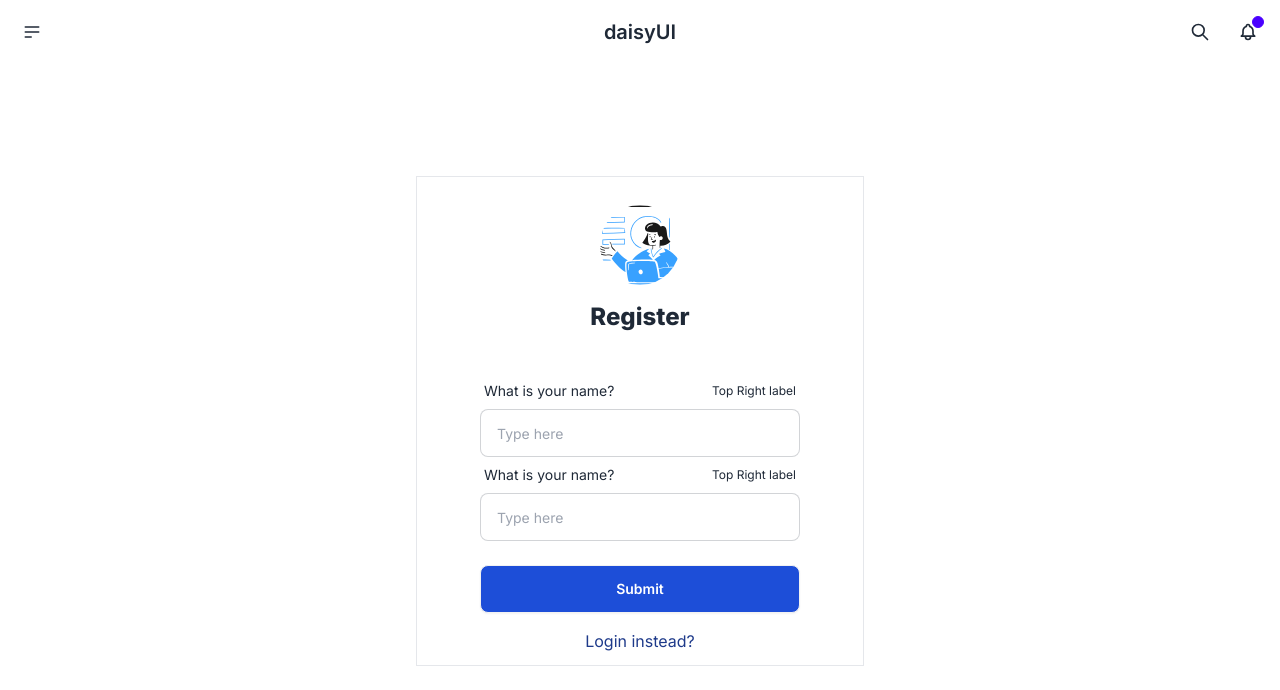
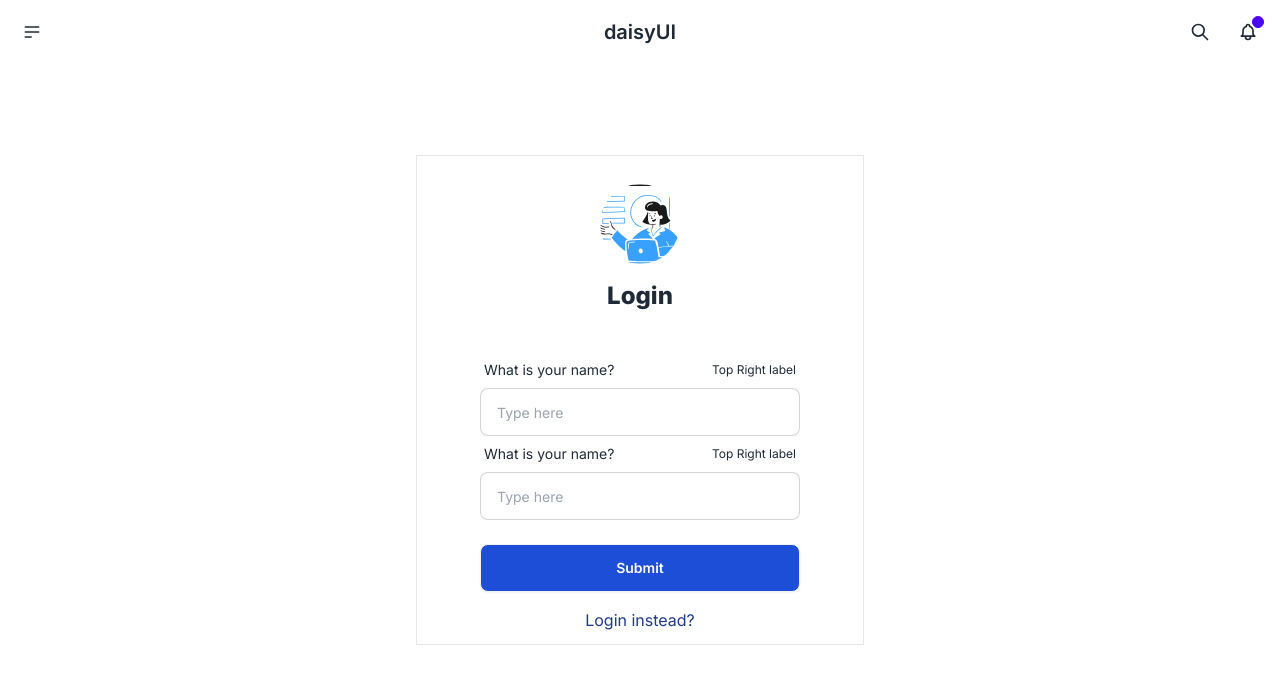
Before and after one commit to obedNuertey1/susu-app, a Next.js app: page /register in a window 1280 px wide. Shown: the top 690 px of the page. Built offline with nearby package versions, Linux system fonts and the light colour scheme.

Commit message:
patch:Solved layout problems

```diff
--- a/app/components/SusuNavBar/SusuNavBar.tsx
+++ b/app/components/SusuNavBar/SusuNavBar.tsx
@@ -32,7 +32,7 @@ const SusuNavBar = () => {
                 </button>
             </div>
         </div>
-        <div className='mb-16'></div>
+        {/* <div className='mb-16'></div> */}
     </>
   )
 }
--- a/app/login/page.tsx
+++ b/app/login/page.tsx
@@ -6,8 +6,8 @@ import InputField from '../components/InputField/InputField'
 const Login = () => {
   return (
     <>
-      <div className='w-full h-full relative mt-28 md:mt-64 lg:mt-0 xl:mt-44'></div>
-        <div className='max-w-md m-auto w-10/12 border items-center border-back p-3 flex flex-col gap-4 absolute top-auto bottom-auto left-0 right-0'>
+      <div className='flex justify-center items-center h-screen'>
+        <div className='max-w-md m-auto w-10/12 border items-center border-back p-3 flex flex-col gap-4 '>
             <div className='w-full mb-6'>
               <LoginAvatar />
               <h2 className='text-center text-2xl font-extrabold'>Login</h2>
@@ -19,6 +19,7 @@ const Login = () => {
             </form>
             <p><span><Link className='text-right text-blue-900 hover:decoration-blue-700' href={"/register"}>Register instead?</Link></span></p>
           </div>
+      </div>
     </>
   )
 }
--- a/app/register/page.tsx
+++ b/app/register/page.tsx
@@ -6,11 +6,11 @@ import Link from 'next/link'
 const Register = () => {
   return (
     <>
-      <div className='w-full h-full relative mt-28 md:mt-64 lg:mt-0 xl:mt-44'></div>
-        <div className='max-w-md m-auto w-10/12 border items-center border-back p-3 flex flex-col gap-4 absolute top-auto bottom-auto left-0 right-0'>
+      <div className='flex justify-center items-center h-screen'>
+        <div className='max-w-md m-auto w-10/12 border items-center border-back p-3 flex flex-col gap-4 '>
             <div className='w-full mb-6'>
               <LoginAvatar />
-              <h2 className='text-center text-2xl font-extrabold'>Register</h2>
+              <h2 className='text-center text-2xl font-extrabold'>Login</h2>
             </div>
             <form className='w-full'>
               <InputField />
@@ -19,6 +19,7 @@ const Register = () => {
             </form>
             <p><span><Link className='text-right text-blue-900 hover:decoration-blue-700' href={"/login"}>Login instead?</Link></span></p>
           </div>
+      </div>
     </>
   )
 }
```
